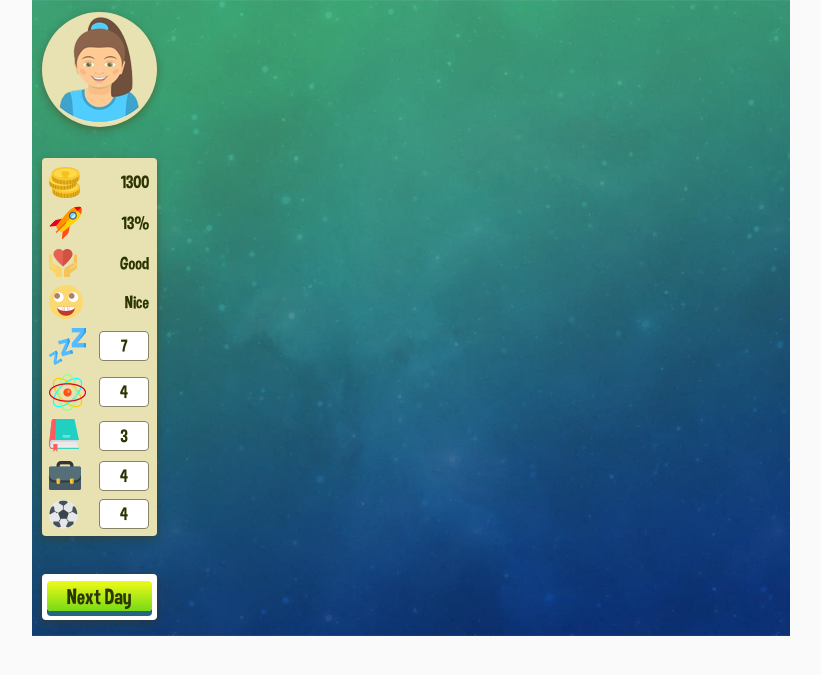
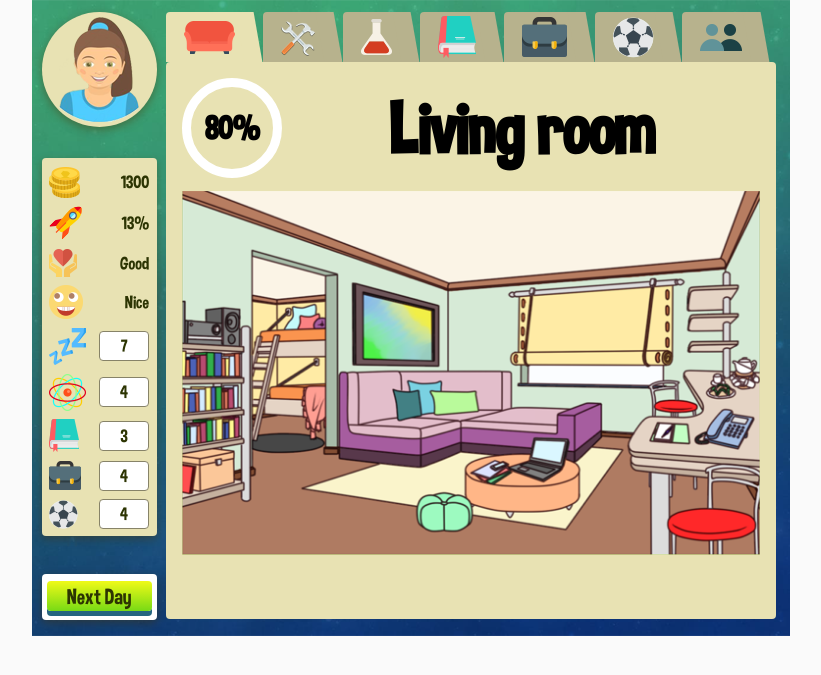
Before and after one commit to ginkomix/Stimey, a PHP site: page / in a window 1280 px wide. Shown: the top 675 px of the page, without its empty margins (229-1050 px from the left). Run offline with PHP 8.4, Linux system fonts and the light colour scheme.

Commit message:
Все готов, два блока

```diff
--- a/css/style.css
+++ b/css/style.css
@@ -129,3 +129,235 @@ main {
     border-radius: 4px;
     border: 1px solid #878368;
 }
+.buttonChangeBlock {
+    width: 100%;
+    font-size: 20px;
+      margin-top: 12px;
+    height: auto;
+    display: flex;
+    flex-direction: row;
+    justify-content: flex-start;
+}
+.buttonChange {
+    height: 50px;
+    background: #b7b28d;
+    position: relative;
+    color: #fff;
+    font-family: Tahoma;
+    border-top-left-radius: 4px;
+    text-decoration: none;
+    padding: 0 18px;
+    border-bottom: none;
+    display: flex;
+    flex-direction: column;
+    justify-content: center;
+    align-items: center;
+}
+.buttonChange {
+    margin: 0 5px;
+}
+.buttonChange:first-child {
+    margin-left: 0;
+}
+
+.buttonChange::before {
+    content:'';
+    position: absolute;
+    top: 0;
+    bottom: 0;
+    width: 18px;
+    background: #b7b28d;
+    right: -5px;
+    -webkit-transform: skewX(10deg);
+    -ms-transform: skewX(10deg);
+    transform: skewX(10deg);
+    border-left: none;
+    border-bottom: none;
+}
+.buttonChange img {
+   z-index: 3;
+}
+#buttonChangeOn {
+    border-bottom: 0px solid;
+    background: #e8e2b3;
+}
+#buttonChangeOn::before {
+    background: #e8e2b3;
+}
+#study, #laboratory, #research,#rest,#training,#work,#cooperation{
+    flex-direction: column;
+}
+
+#laboratory, #research, #rest,#training,#work,#cooperation{
+    display: none;
+}
+.room {
+    width: 610px;
+    height: 557px;
+    background: #e8e2b3;
+    padding: 16px;
+    border-radius: 4px;
+    border-top-left-radius: 4px;
+    overflow: hidden;
+}
+.room-header {
+    display: flex;
+}
+.room-header .room-about {
+    display: flex;
+}
+.room-header .room-about .room-description {
+    display: flex;
+    flex-direction: column;
+    justify-content: center;
+    align-items: center;
+    padding-left: 8px;
+}
+.room-header .room-about .room-description h3.type {
+    font-size: 24px;
+}
+.room-header .room-about .room-description .cost span,
+.room-header .room-about .room-description .hours-left span {
+    font-size: 16px;
+}
+.room-header .progress-bar {
+
+    width: 100px;
+    height: 100px;
+    border-radius: 50%;
+    border: 9px solid #fff;
+}
+.room-header .progress-bar .pb-title {
+    height: 100%;
+    display: flex;
+    justify-content: center;
+    align-items: center;
+    font-size: 33px;
+}
+.room-header .room-title {
+    margin: 0 auto;
+    display: flex;
+    align-items: center;
+}
+.room-header .room-title h1 {
+    font-size: 71px;
+}
+.content {
+    padding-top: 13px;
+}
+.content img {
+    width: 100%;
+    height: auto;
+}
+.content .persons {
+    height: 418px;
+    overflow-y: auto;
+}
+.content .persons .person {
+    position: relative;
+    width: 168px;
+    height: 234px;
+    border-radius: 4px;
+    border: 4px solid #fff;
+    float: left;
+    margin-left: 18px;
+    margin-bottom: 24px;
+    background: #b7b28d;
+}
+.content .persons .person.closed {
+    filter: grayscale(100%);
+}
+.content .persons .person img {
+    position: absolute;
+    bottom: 0;
+    left: 0;
+}
+.room .about-persons {
+    display: none;
+    position: absolute;
+    height: 325px;
+    width: 260px;
+    background: #e8e2b3;
+    border-radius: 4px;
+    border-top-right-radius: 0;
+    box-shadow: 7px 5px 10px 0px rgba(0, 0, 0, 0.25);
+    z-index: 5;
+}
+.room .about-persons:before,
+.room .about-persons:after {
+    content: '';
+    display: none;
+    position: absolute;
+    right: -30px;
+}
+.room .about-persons:before {
+    top: 0;
+    border-bottom: 23px solid transparent;
+    border-left: 30px solid #e8e2b3;
+}
+.room .about-persons:after {
+    bottom: 0;
+    border-top: 23px solid transparent;
+    border-left: 30px solid #e8e2b3;
+}
+.room .about-persons .about-description {
+    display: flex;
+    flex-direction: column;
+    align-items: center;
+    padding: 15px;
+}
+.room .about-persons .about-description h2.type {
+    font-size: 38px;
+}
+.room .about-persons .about-description .study-type {
+    display: flex;
+    justify-content: space-around;
+    align-items: center;
+    width: 100%;
+    padding-top: 15px;
+}
+.room .about-persons .about-description .study-type .choose-radio-button {
+    position: relative;
+    display: flex;
+    align-items: center;
+    height: 30px;
+    width: 30px;
+    border-radius: 50%;
+    box-shadow: 0 4px 6px 0 rgba(76, 50, 0, 0.42);
+}
+.room .about-persons .about-description .study-type .choose-radio-button .active-rbtn {
+    position: absolute;
+    top: 5px;
+    left: 5px;
+    width: 20px;
+    height: 20px;
+    border-radius: 50%;
+    background: rgb(240,250,24);
+    background: -moz-linear-gradient(top, rgba(240,250,24,1) 0%, rgba(120,218,21,1) 100%);
+    background: -webkit-linear-gradient(top, rgba(240,250,24,1) 0%,rgba(120,218,21,1) 100%);
+    background: linear-gradient(to bottom, rgba(240,250,24,1) 0%,rgba(120,218,21,1) 100%);
+    filter: progid:DXImageTransform.Microsoft.gradient( startColorstr='#f0fa18', endColorstr='#78da15',GradientType=0 );
+}
+.room .about-persons .about-description .study-type h3 {
+    font-size: 24px;
+}
+.room .about-persons .about-description .study-type span {
+    font-size: 16px;
+}
+.room .about-persons .buttonStudy {
+    margin: 0;
+    margin-top: 15px;
+}
+.overlay {
+    position: absolute;
+    display: none;
+    width: 100%;
+    height: 100%;
+    top: 0;
+    left: 0;
+    z-index: 4;
+}
+.block-before:before,
+.block-after:after {
+    display: block!important;
+}
--- a/index.html
+++ b/index.html
@@ -45,12 +45,145 @@
                 </div>
             </div>
             <div class="main">
+                <div class="buttonChangeBlock">
+                    <div class="buttonChange" href="study" id="buttonChangeOn"><img src="img/room.png" alt="Study"></div>
+                    <div class="buttonChange" href="laboratory"><img src="img/settings.png" alt="Laboratory"></div>
+                    <div class="buttonChange" href="research"><img src="img/tab3.png" alt="Research"></div>
+                    <div class="buttonChange" href="rest"><img src="img/tab4.png" alt="Rest"></div>
+                    <div class="buttonChange" href="training"><img src="img/tab5.png" alt="Training"></div>
+                    <div class="buttonChange" href="work"><img src="img/tab6.png" alt="Work"></div>
+                    <div class="buttonChange" href="cooperation"><img src="img/tab7.png" alt="Cooperation"></div>
+                </div>
 
+                <div class="room">
+                    <div id="study">
+                        <div class="room-header">
+                            <div class="room-about">
+                                <div class="progress-bar">
+                                    <h3 class="pb-title">
+                                        80%
+                                    </h3>
+                                </div>
+                            </div>
+                            <div class="room-title">
+                                <h1>Living room</h1>
+                            </div>
+                        </div>
+                        <div class="content">
+                            <img src="img/living-room.png" alt="Living Room">
+                        </div>
+                    </div>
+                    <div id="laboratory">b</div>
+                    <div id="research">c</div>
+                    <div id="rest">
+                        <div class="room-header">
+                            <div class="room-about">
+                                <div class="progress-bar">
+                                    <h3 class="pb-title">
+                                        80%
+                                    </h3>
+                                </div>
+                                <div class="room-description">
+                                    <h3 class="type">University</h3>
+                                    <div class="cost">
+                                        <span class="amount">4</span>
+                                        <span class="currency">euro</span>
+                                        <span class="slash">/</span>
+                                        <span class="time">hour</span>
+                                    </div>
+                                    <div class="hours-left">
+                                        <span class="count-hours">160</span>
+                                        <span class="time">hours</span>
+                                        <span class="left">left</span>
+                                    </div>
+                                </div>
+                            </div>
+                            <div class="room-title">
+                                <h1>Living room</h1>
+                            </div>
+                        </div>
+                        <div class="content">
+                            <div class="persons">
+                                <div class="person">
+                                    <img id="person-opened" src="img/person1-girl.png" alt="">
+                                </div>
+                                <div class="person">
+                                    <img id="person-opened" src="img/person2-girl.png" alt="">
+                                </div>
+                                <div class="person closed">
+                                    <img id="person-closed" src="img/person3-girl.png" alt="">
+                                </div>
+                                <div class="person closed">
+                                    <img id="person-closed" src="img/person4-girl.png" alt="">
+                                </div>
+                                <div class="person closed">
+                                    <img id="person-closed" src="img/person5-girl.png" alt="">
+                                </div>
+                            </div>
+                        </div>
+                    </div>
+                    <div id="training">e</div>
+                    <div id="work">i</div>
+                    <div id="cooperation">f</div>
+                    <div class="about-persons">
+                        <div class="about-description">
+                            <h2 class="type">University</h3>
+                            <div class="study-type">
+                                <div class="choose-radio-button" data-active="1">
+                                    <div class="active-rbtn"></div>
+                                </div>
+                                <div class="type-description">
+                                    <h3 class="title">Full time:</h3>
+                                    <div class="type-full-desctription">
+                                        <span class="amount">4</span>
+                                        <span class="currency">euro</span>
+                                        <span class="slash">/</span>
+                                        <span class="time">hour</span>
+                                        <span class="comma">,</span>
+                                        <span class="amount-hours">800 <span>hours</span></span>
+                                    </div>
+                                </div>
+                            </div>
+                            <div class="study-type">
+                                <div class="choose-radio-button" data-active="0"></div>
+                                <div class="type-description">
+                                    <h3>Distance:</h3>
+                                    <div class="type-full-desctription">
+                                        <span class="amount">2</span>
+                                        <span class="currency">euro</span>
+                                        <span class="slash">/</span>
+                                        <span class="time">hour</span>
+                                        <span class="comma">,</span>
+                                        <span class="amount-hours">1200 <span>hours</span></span>
+                                    </div>
+                                </div>
+                            </div>
+                            <div class="study-type">
+                                <div class="choose-radio-button" data-active="0"></div>
+                                <div class="type-description">
+                                    <h3>Yourself:</h3>
+                                    <div class="type-full-desctription">
+                                        <span class="amount">0</span>
+                                        <span class="currency">euro</span>
+                                        <span class="slash">/</span>
+                                        <span class="time">hour</span>
+                                        <span class="comma">,</span>
+                                        <span class="amount-hours">1600 <span>hours</span></span>
+                                    </div>
+                                </div>
+                            </div>
+                            <div class="buttonRun buttonStudy">
+                                <p id="study">Study</p>
+                            </div>
+                        </div>
+                    </div>
+                </div>
             </div>
-
+            <div class="overlay"></div>
         </main>
         <script src="js/jquery-3.2.1.min.js"></script>
         <script src="js/profile.js"></script>
+        <script src="js/change.js"></script>
         <script src="js/script.js"></script>
     </body>
 </html>
```
Also changed, not shown: js/change.js (added, +10 -0 lines), js/script.js (+60 -0 lines), img/living-room.png (added), img/person1-girl.png (added), img/person2-girl.png (added), img/person3-girl.png (added), img/person4-girl.png (added), img/person5-girl.png (added), img/room.png (added), img/settings.png (added), img/tab3.png (added), img/tab4.png (added), img/tab5.png (added), img/tab6.png (added), 1 more files, 2 other files.
